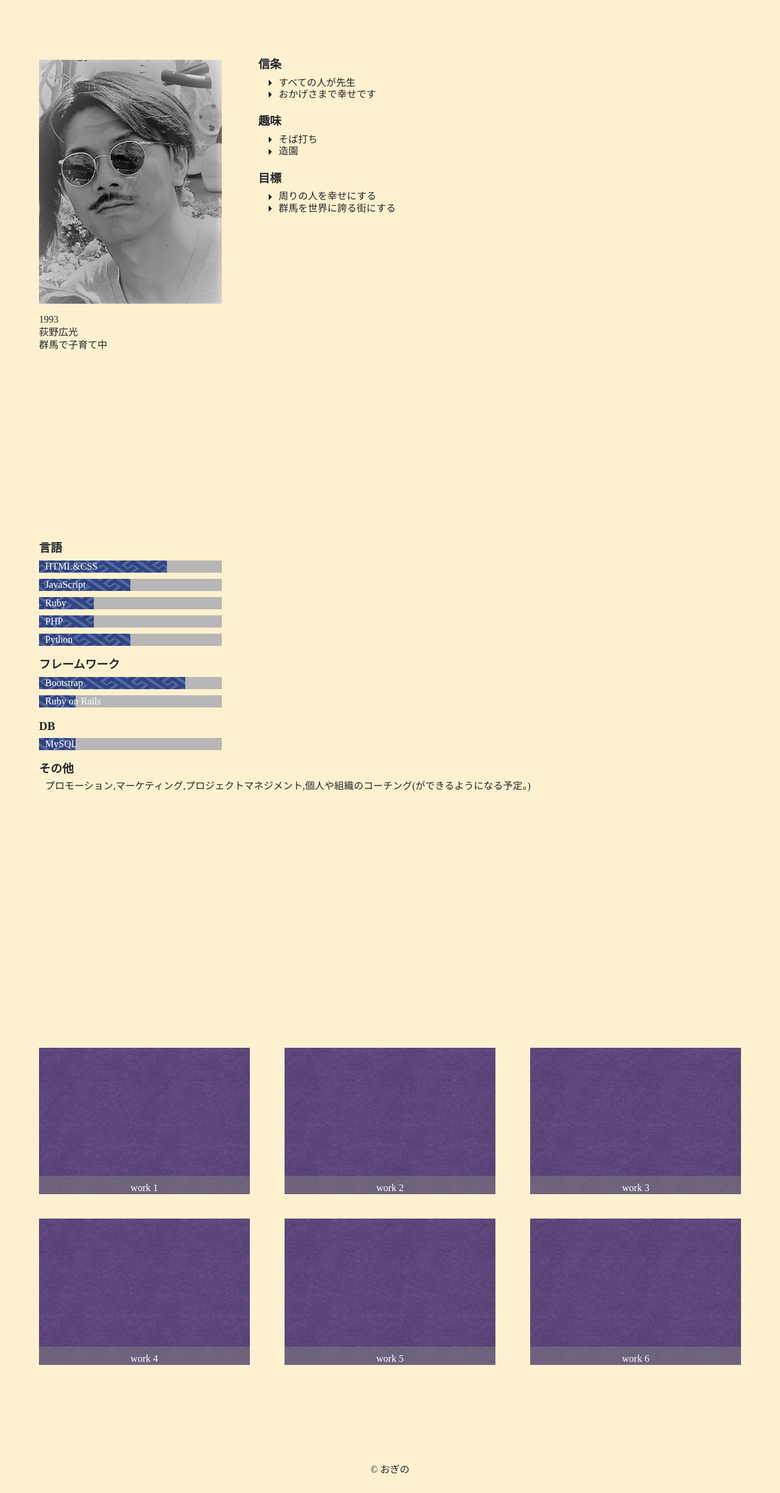
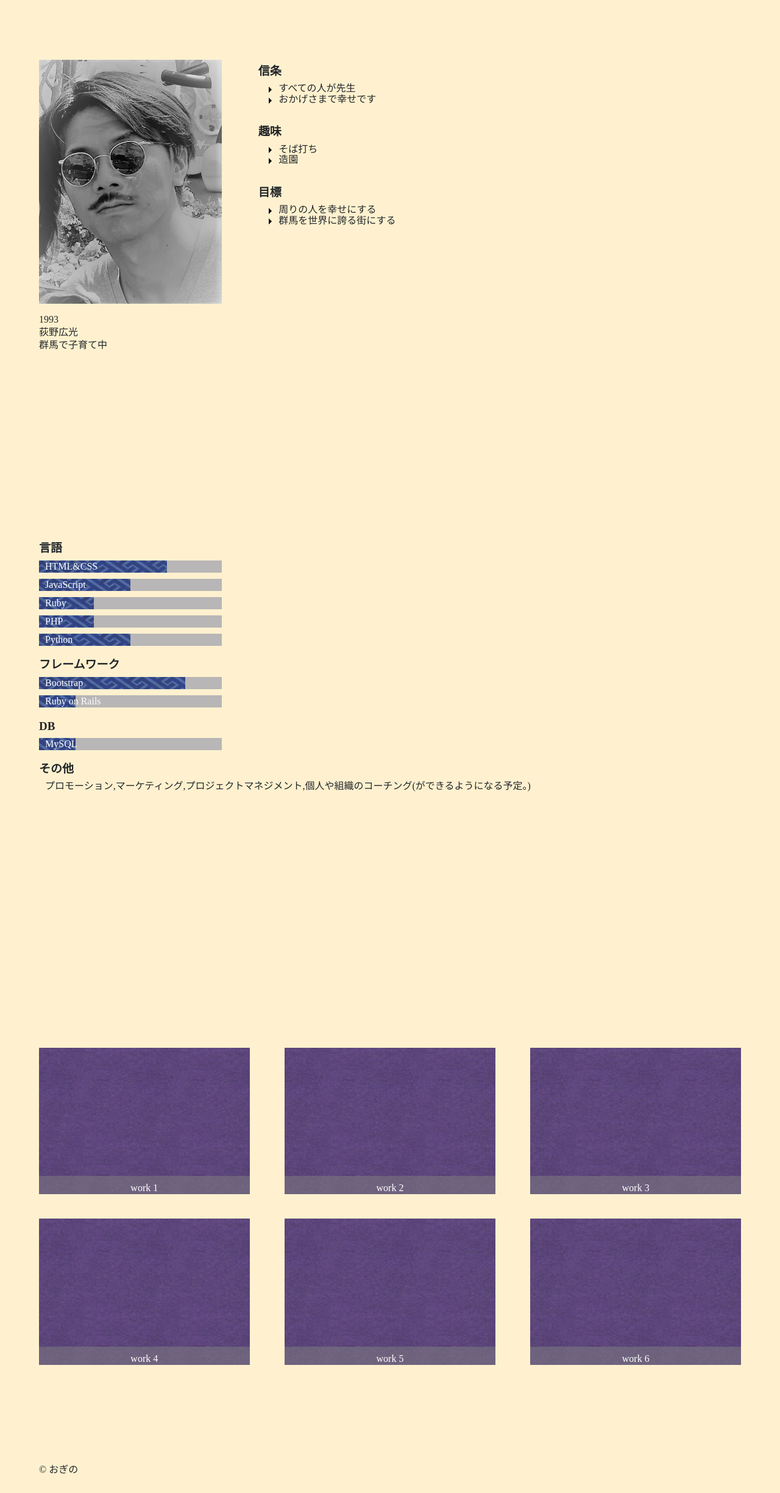
Before and after one commit to hiromitsu-ogino/ogino_portfolio, a plain HTML site: page index.html in a window 1280 px wide. Shown: the part 802-3250 px from the top of the page at 61% size. Drawn offline with nearby package versions, Linux system fonts and the light colour scheme.

Commit message:
Update style.css

```diff
--- a/styles/style.css
+++ b/styles/style.css
@@ -199,19 +199,19 @@ button:focus {
 }
 
 .about__component p {
-  line-height: 0.3;
   font-weight: 900;
+  margin-bottom: 0.3em;
 }
 
 .about__component ul {
   line-height: 1em;
-  padding: 0.1em;
+  padding-left: 0.1em;
   list-style: none;
 }
 
 .about__component ul li {
   position: relative;
-  padding: 0.1em 0.1em 0.1em 2em;
+  padding: 0 0.1em 0.1em 2em;
 }
 
 .about__component ul li:before {
@@ -365,8 +365,14 @@ button:focus {
 
 footer {
   height: 50px;
-  text-align: center;
-  margin-left: aoto;
+  text-align: left;
+  margin-left: 5vw;
+}
+
+.error-message {
+  color: #eb6464;
+  font-size: 12px;
+  margin-left: 12px;
 }
 
 @media (min-width: 680px) {
```
